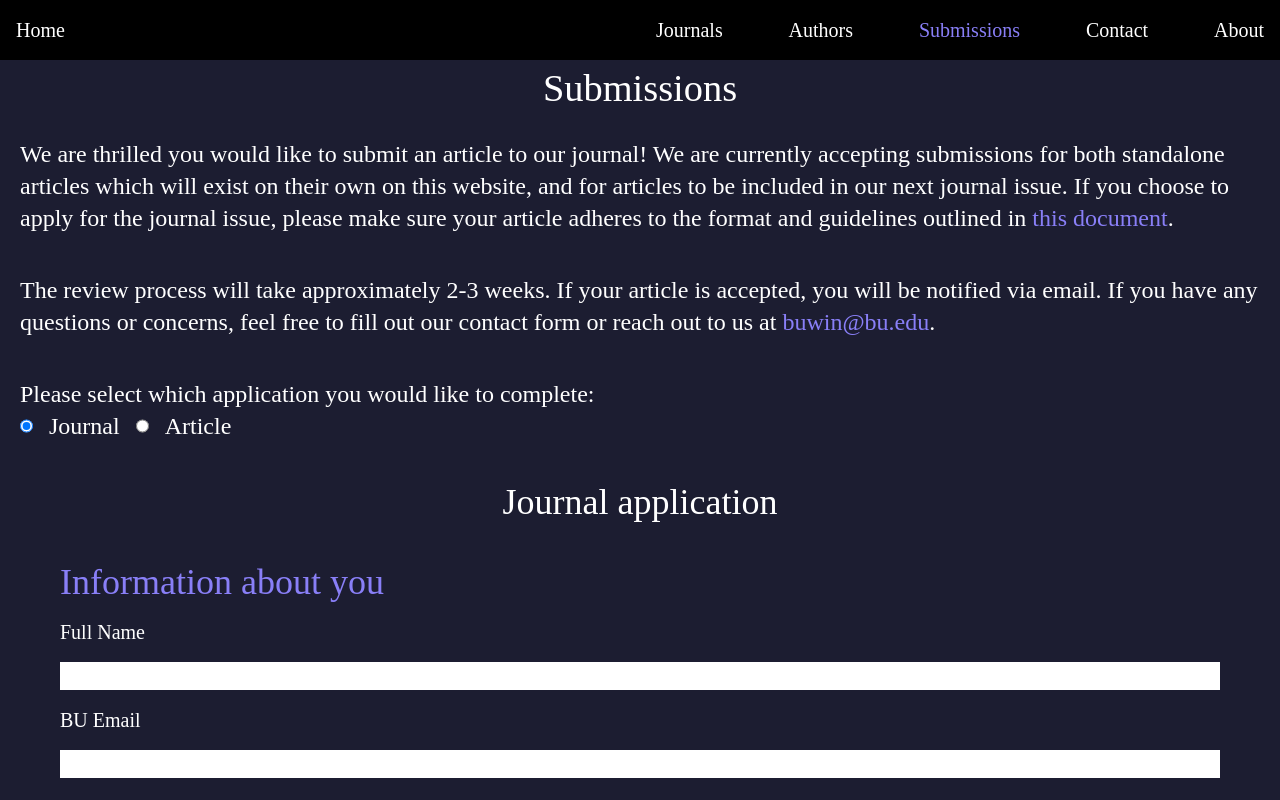
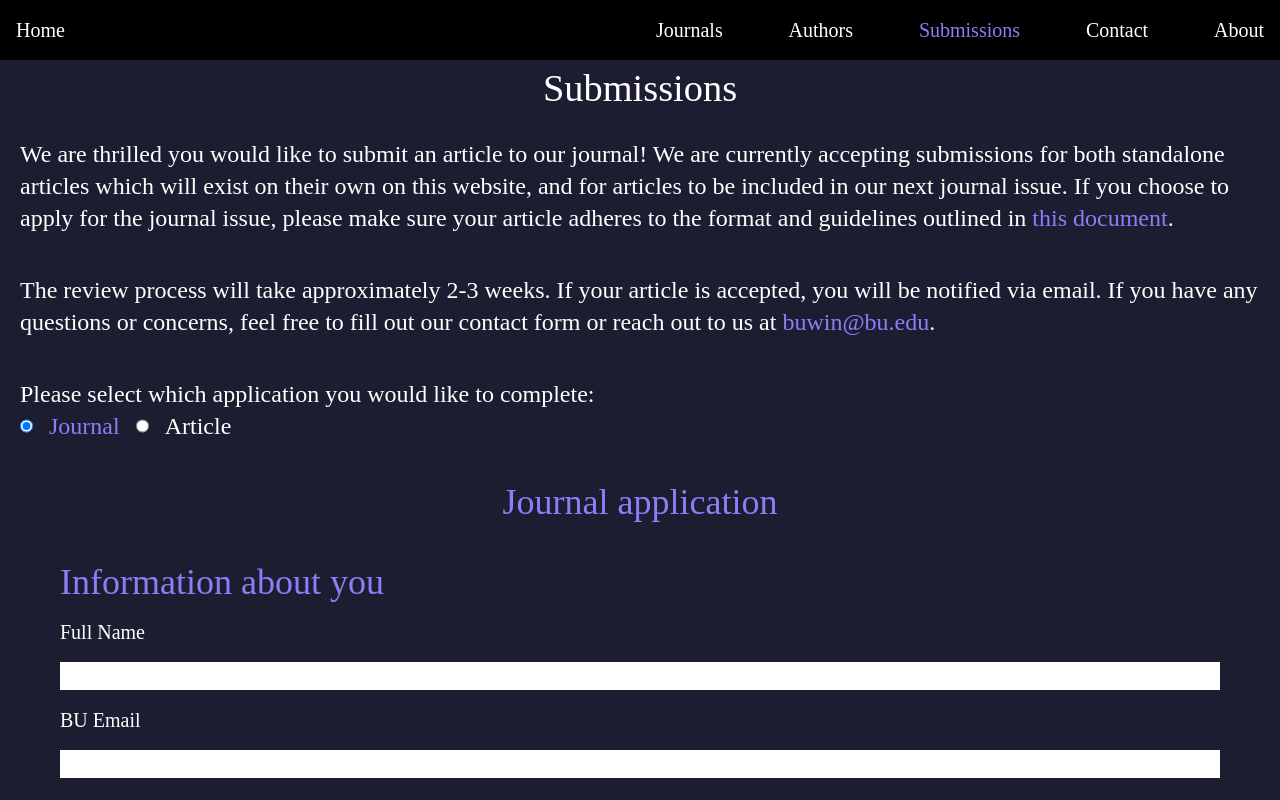
Before and after one commit to ridanaeeem/win-journal, a Next.js app: page /submissions in a window 1280 px wide. Both pictures are taken after a click on the radio button "Journal". Shown: the top 800 px of the page. Built offline with nearby package versions, Linux system fonts and the light colour scheme.

Commit message:
form color changing depending on application

```diff
--- a/components/article-form.tsx
+++ b/components/article-form.tsx
@@ -3,7 +3,7 @@ import React from "react";
 export default function ArticleForm() {
 	return (
 		<div>
-			<h2 className="m-10 text-4xl text-center">Article application</h2>
+			<h2 className="m-10 text-4xl text-center text-mainlight">Article application</h2>
 			<form action="" method="post" className="flex flex-col text-xl m-10 pb-20 mt-5">
 				<div className="flex flex-col pb-5">
 					<h3 className="text-4xl text-mainlight">Information about you</h3>
--- a/components/form-select.tsx
+++ b/components/form-select.tsx
@@ -23,7 +23,7 @@ export default function FormSelect() {
 					onChange={onOptionChange}
 				/>
 				<label htmlFor="journal" className="radio-input">
-					Journal
+					<span className={formType === "journal" ? "text-mainlight" : "text-white"}>Journal</span>
 				</label>
 				<input
 					type="radio"
@@ -34,7 +34,7 @@ export default function FormSelect() {
 					onChange={onOptionChange}
 				/>
 				<label htmlFor="article" className="radio-input">
-					Article
+					<span className={formType === "article" ? "text-mainlight" : "text-white"}>Article</span>
 				</label>
 			</div>
 			{formType === "journal" ? <JournalForm /> : null}
--- a/components/journal-form.tsx
+++ b/components/journal-form.tsx
@@ -3,7 +3,7 @@ import React from "react";
 export default function JournalForm() {
 	return (
 		<div>
-			<h2 className="m-10 text-4xl text-center">Journal application</h2>
+			<h2 className="m-10 text-4xl text-center text-mainlight">Journal application</h2>
 			<form action="" method="post" className="flex flex-col text-xl m-10 pb-20 mt-5">
 				<div className="flex flex-col pb-5">
 					<h3 className="text-4xl text-mainlight">Information about you</h3>
```
